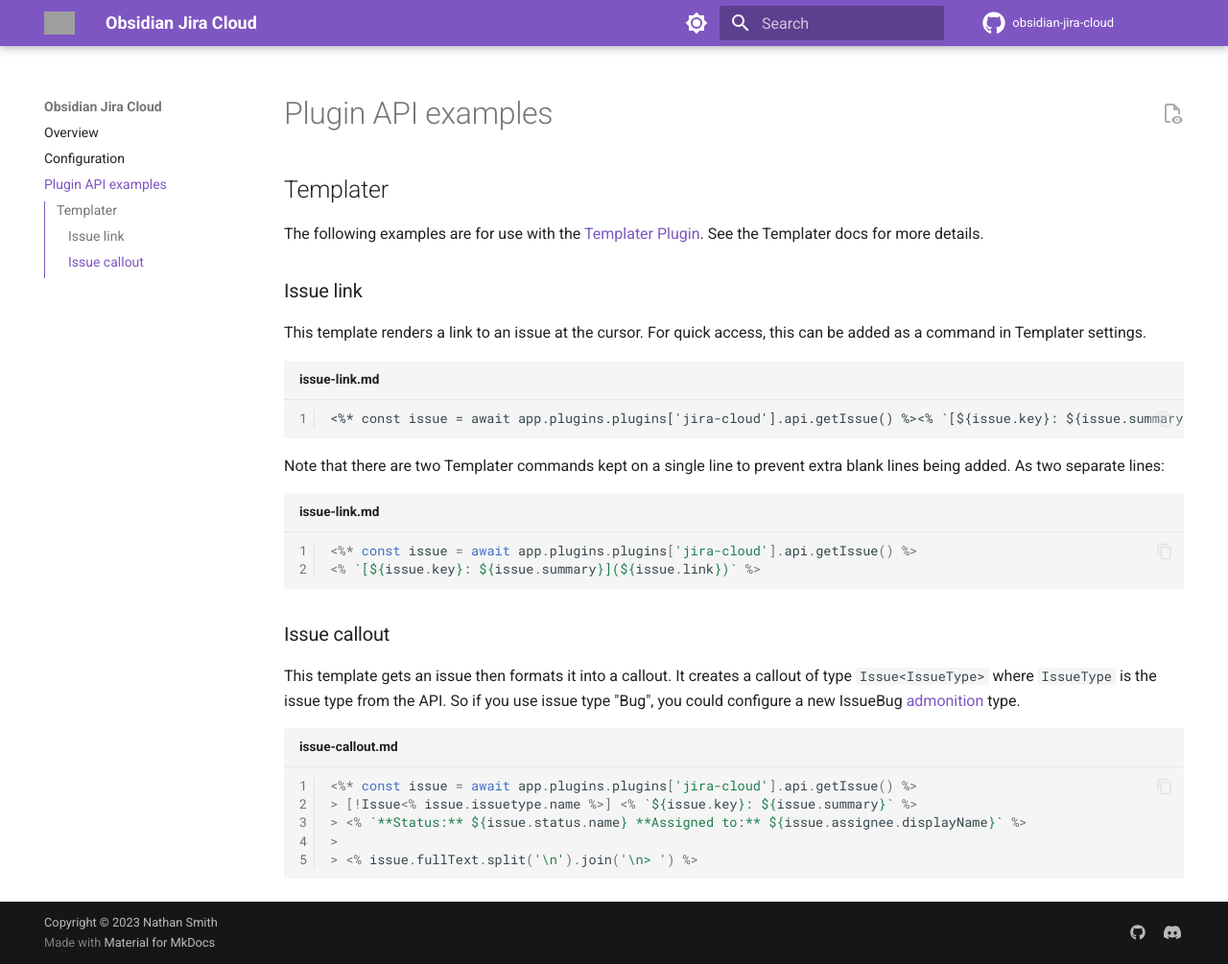
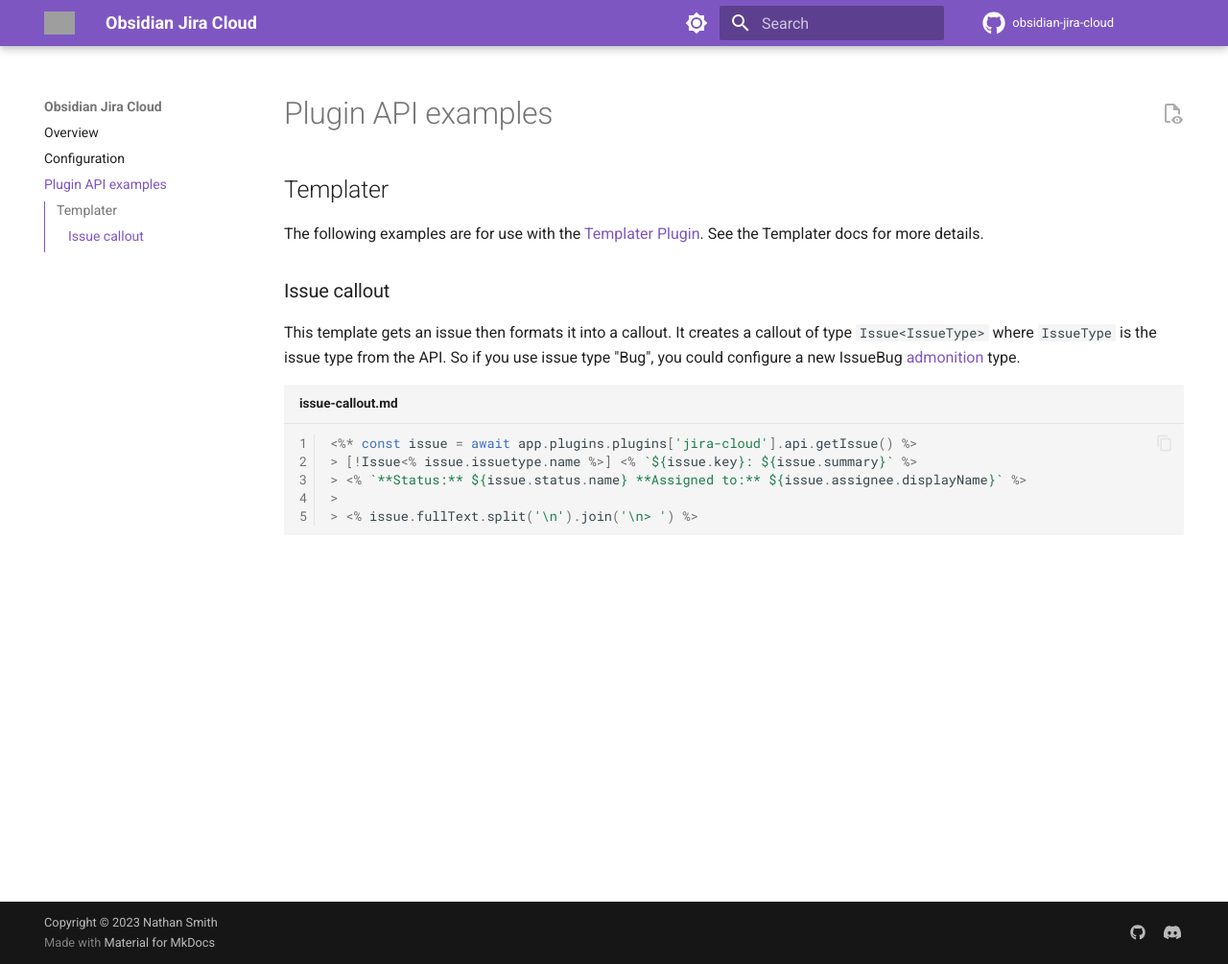
Before and after one commit to nathonius/obsidian-jira-cloud, an MkDocs documentation site: the page built from doc/docs/examples.md, in a window 1280 px wide and 1005 px high. Shown: the whole window at 96% size. Built offline with MkDocs 1.6.1 and Material for MkDocs 9.7.7, drawn with Linux system fonts in a browser that asks for light colours; comment, search, counter and statistics services are not loaded; grey boxes are pictures that could not be loaded.

Commit message:
doc: remove obsolete templater insert link example

````diff
--- a/doc/docs/examples.md
+++ b/doc/docs/examples.md
@@ -3,21 +3,6 @@
 ## Templater
 
 The following examples are for use with the [Templater Plugin](https://silentvoid13.github.io/Templater/). See the Templater docs for more details.
-
-### Issue link
-
-This template renders a link to an issue at the cursor. For quick access, this can be added as a command in Templater settings.
-
-```text title="issue-link.md"
-<%* const issue = await app.plugins.plugins['jira-cloud'].api.getIssue() %><% `[${issue.key}: ${issue.summary}](${issue.link})` %>
-```
-
-Note that there are two Templater commands kept on a single line to prevent extra blank lines being added. As two separate lines:
-
-```js title="issue-link.md"
-<%* const issue = await app.plugins.plugins['jira-cloud'].api.getIssue() %>
-<% `[${issue.key}: ${issue.summary}](${issue.link})` %>
-```
 
 ### Issue callout
 
````
